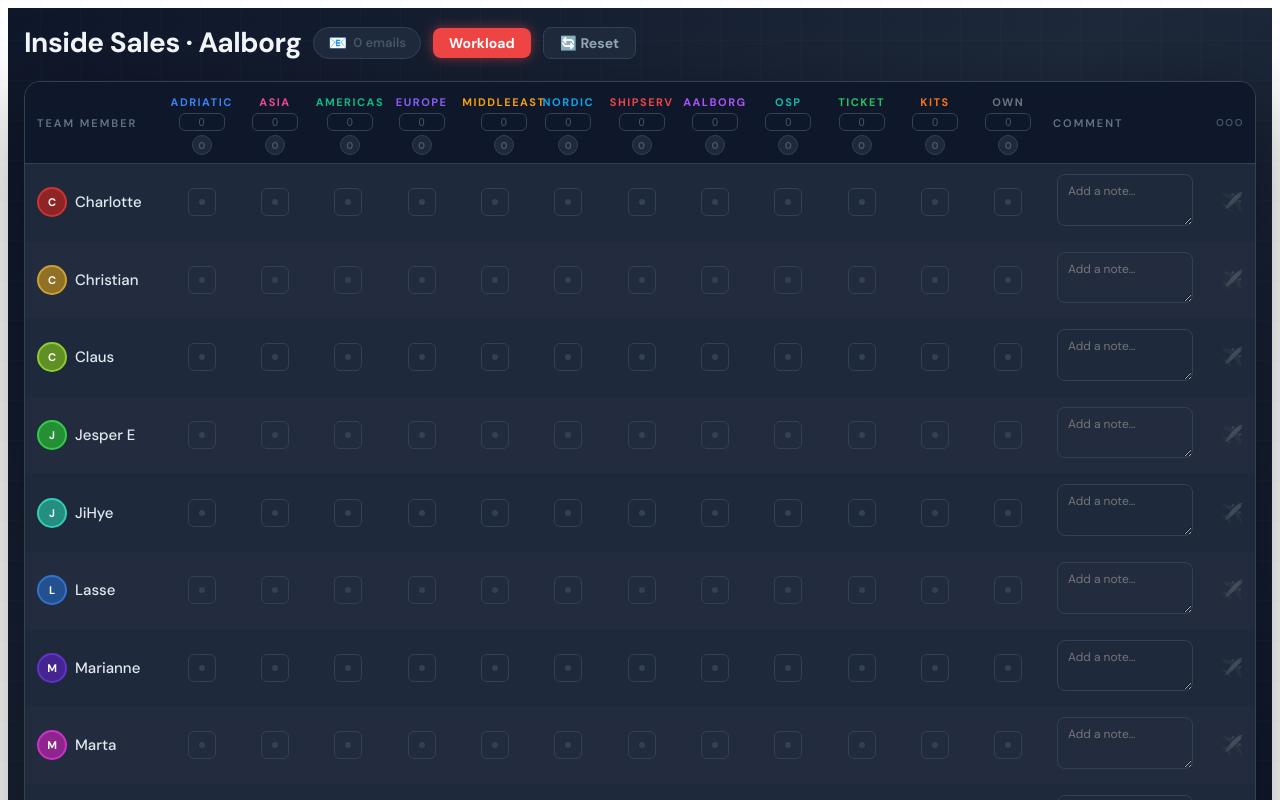
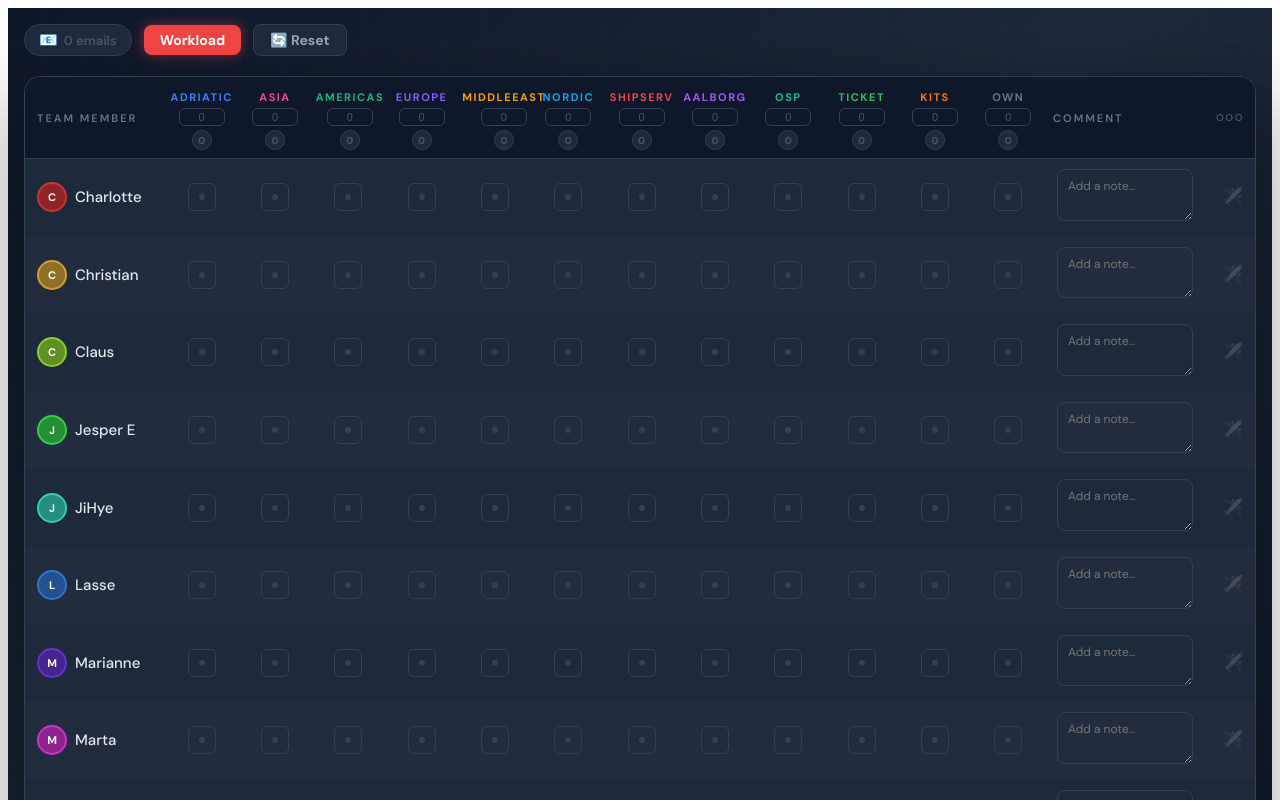
Before and after one commit to sebastian-DS25/Workload-board, a React (Vite) app: page / in a window 1280 px wide. Shown: the top 800 px of the page. Built offline with nearby package versions, Linux system fonts and the light colour scheme; no server answers; the database is empty.

Commit message:
Final update for the reset button

```diff
--- a/src/App.jsx
+++ b/src/App.jsx
@@ -152,7 +152,7 @@ export default function App() {
   }
 
   async function resetBoard() {
-    if (!window.confirm("Reset all assignments? Comments and OOO status will be kept.")) return;
+    if (!window.confirm("Reset all assignments and email counts? Comments and OOO status will be kept.")) return;
     const fresh = {};
     for (const person of PEOPLE) {
       fresh[person] = {};
@@ -161,11 +161,17 @@ export default function App() {
       }
     }
     setAssignments(fresh);
+    const freshCounts = {};
+    for (const cat of CATEGORIES) {
+      freshCounts[cat] = 0;
+    }
+    setEmailCounts(freshCounts);
     for (const person of PEOPLE) {
       for (const cat of CATEGORIES) {
         await upsertAssignment(person, cat, false);
       }
     }
+    await saveBoardMeta(teamTitle, comments, freshCounts, oooStatus);
     showToast("Board reset ✓");
   }
 
@@ -232,14 +238,6 @@ export default function App() {
             />
           ) : (
             <div style={{ display: "flex", alignItems: "center", gap: 12, flexWrap: "wrap" }}>
-              <h1
-                onClick={() => canEdit && setEditingTitle(true)}
-                style={{
-                  color: "#f1f5f9", fontSize: 28, fontWeight: 700, margin: 0,
-                  letterSpacing: -0.5, cursor: canEdit ? "pointer" : "default",
-                }}
-                title={canEdit ? "Click to edit title" : undefined}
-              >{teamTitle}</h1>
               <div style={{
                 display: "inline-flex", alignItems: "center", gap: 6,
                 background: "#1e293b", border: "1px solid #334155",
```
